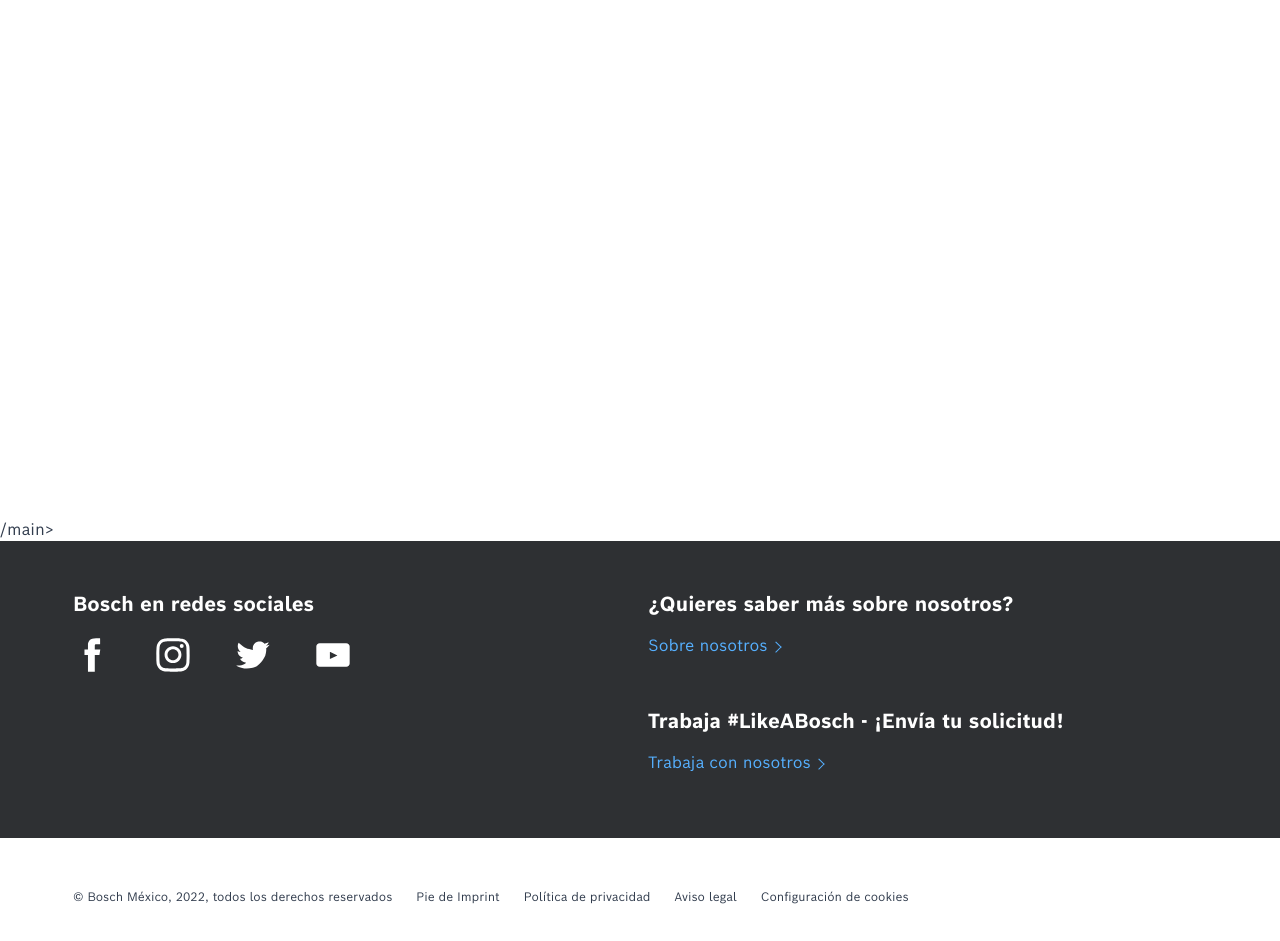
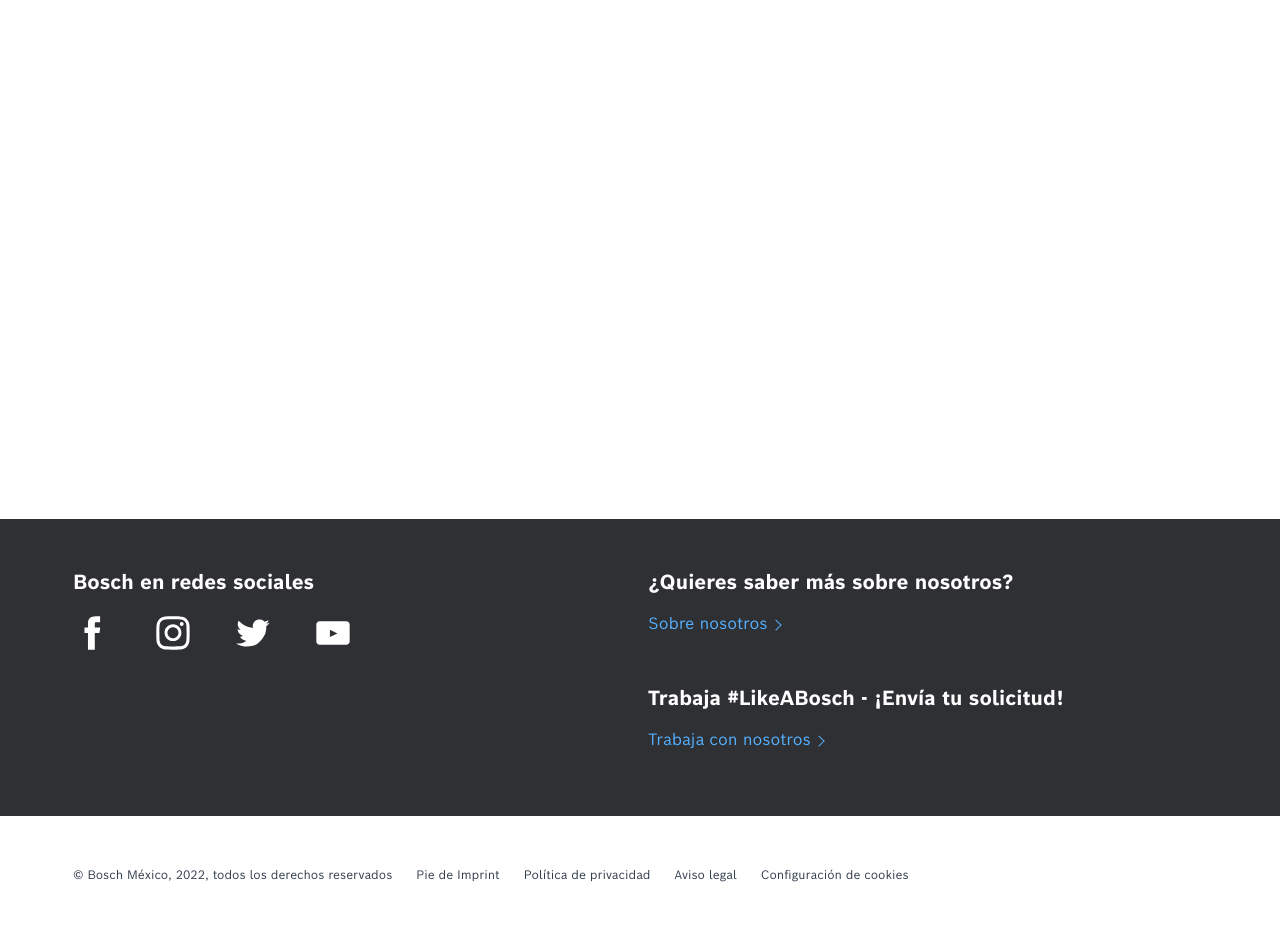
Before and after one commit to rivasspro/bosch, a PHP site: page /index.php in a window 1280 px wide. Shown: the part 140-1081 px from the top of the page. After the commit the page ends 1022 px from the top, so only its background shows below. Run offline with PHP 8.4, Linux system fonts and the light colour scheme; data that the repository does not hold is empty; some libraries are stand-ins or nearby versions.

Commit message:
tag <main> fix v1

```diff
--- a/footer.php
+++ b/footer.php
@@ -1,4 +1,4 @@
-/main>
+</main>
 <footer>
   <div class="footer-primary -contrast">
     <div class="Footer_row">
```
